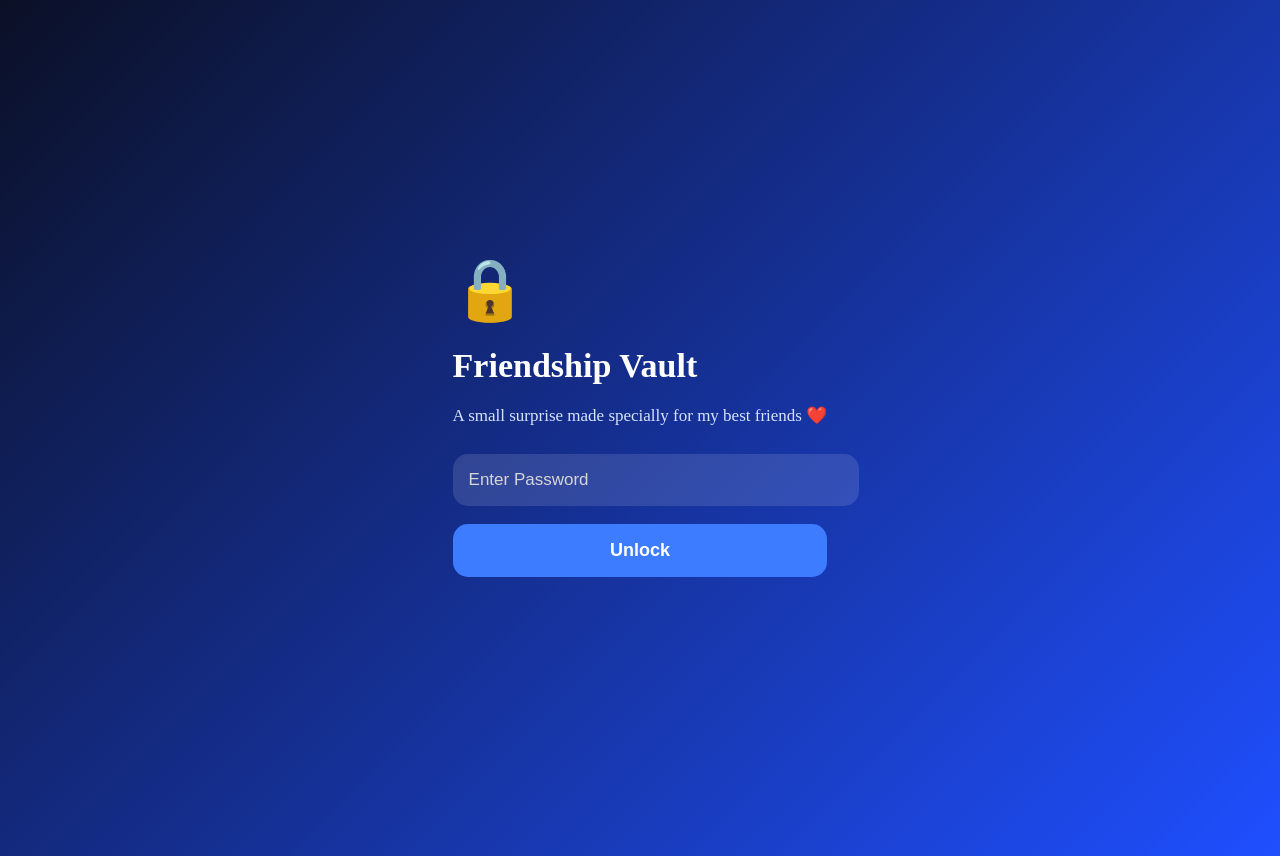
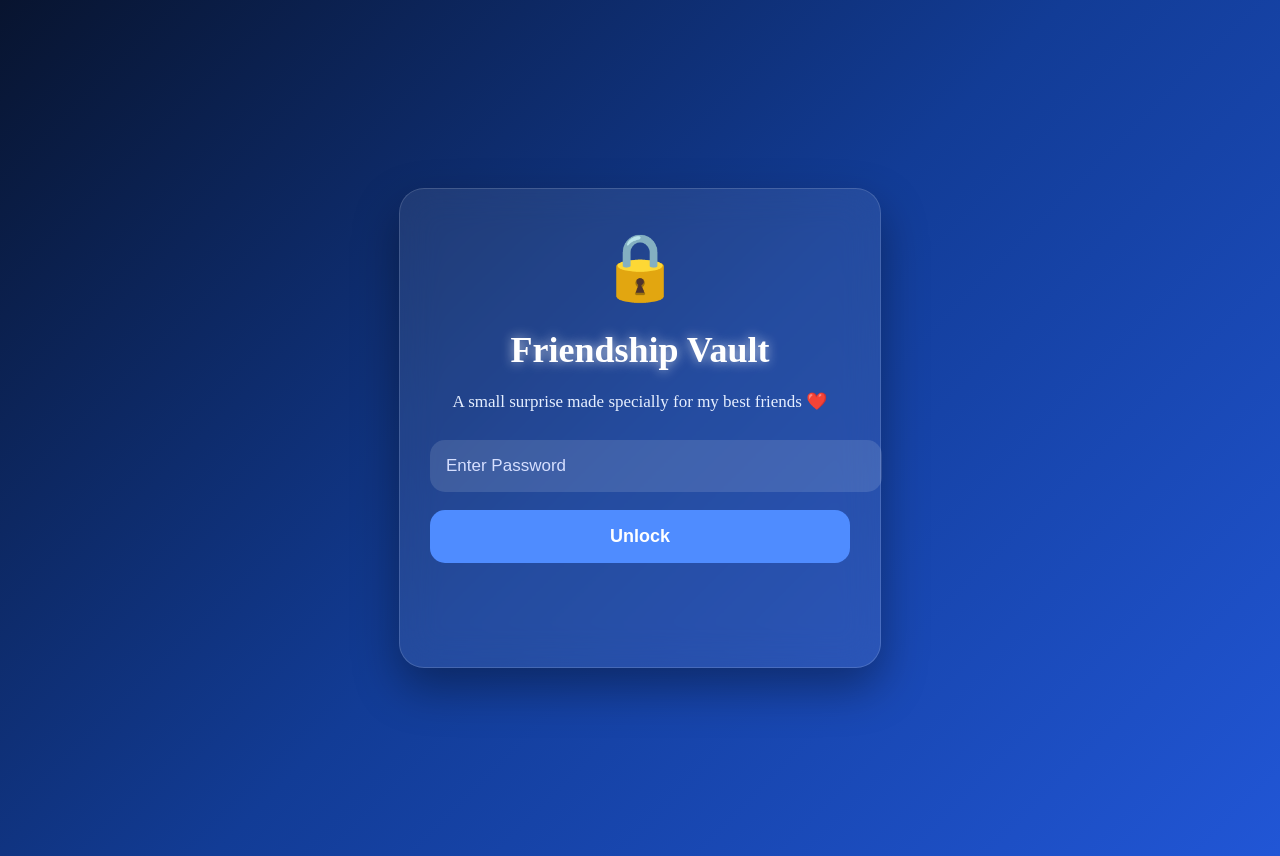
Before and after one commit to medisalesindia/Friendship_vault-, a plain HTML site: page index.html in a window 1280 px wide. Drawn offline with Linux system fonts and the light colour scheme.

Commit message:
Update styles for improved layout and appearance

```diff
--- a/style.css
+++ b/style.css
@@ -7,88 +7,97 @@ font-family:'Poppins',sans-serif;
 }
 
 body{
-background:linear-gradient(135deg,#0b1026,#1f4fff);
 min-height:100vh;
 display:flex;
 justify-content:center;
 align-items:center;
+background:linear-gradient(135deg,#08142f,#123c96,#2156d6);
 padding:20px;
 overflow-x:hidden;
-color:#fff;
 }
 
-.login-box{
+.container{
+width:100%;
+display:flex;
+justify-content:center;
+align-items:center;
+}
+
+.box{
 width:100%;
 max-width:420px;
-background:rgba(255,255,255,.08);
-backdrop-filter:blur(15px);
+background:rgba(255,255,255,0.08);
+backdrop-filter:blur(18px);
 padding:40px 30px;
 border-radius:25px;
 text-align:center;
-box-shadow:0 20px 50px rgba(0,0,0,.35);
-border:1px solid rgba(255,255,255,.12);
-animation:fadeIn .8s ease;
+border:1px solid rgba(255,255,255,.15);
+box-shadow:0 20px 45px rgba(0,0,0,.35);
+animation:fade .8s ease;
 }
 
 .lock{
-font-size:60px;
-margin-bottom:20px;
+font-size:65px;
+margin-bottom:15px;
 }
 
 h1{
-font-size:34px;
+font-size:36px;
+font-weight:700;
+color:#ffffff;
+text-shadow:0 0 12px rgba(255,255,255,.7);
 margin-bottom:15px;
-font-weight:700;
 }
 
 p{
 font-size:17px;
 line-height:1.6;
-color:#d8e3ff;
+color:#e6efff;
 margin-bottom:25px;
 }
 
 input{
 width:100%;
 padding:16px;
+font-size:17px;
 border:none;
 outline:none;
 border-radius:15px;
-font-size:17px;
+background:rgba(255,255,255,.12);
+color:white;
 margin-bottom:18px;
-background:rgba(255,255,255,.12);
-color:#fff;
 }
 
 input::placeholder{
-color:#d6d6d6;
+color:#d6dfff;
 }
 
 button{
 width:100%;
 padding:16px;
+font-size:18px;
+font-weight:600;
 border:none;
 border-radius:15px;
-background:#3d7cff;
+background:#4f8cff;
 color:white;
-font-size:18px;
-font-weight:600;
 cursor:pointer;
 transition:.3s;
 }
 
 button:hover{
+background:#2e6fff;
 transform:scale(1.03);
-background:#2968f0;
 }
 
 #error{
 margin-top:15px;
-color:#ffb4b4;
 font-weight:600;
+color:#ffbcbc;
+min-height:24px;
 }
 
-@keyframes fadeIn{
+@keyframes fade{
 from{
 opacity:0;
 transform:translateY(25px);
@@ -98,3 +107,19 @@ opacity:1;
 transform:translateY(0);
 }
 }
+
+@media(max-width:600px){
+
+.box{
+padding:30px 22px;
+}
+
+h1{
+font-size:30px;
+}
+
+p{
+font-size:15px;
+}
+
+  }
```
